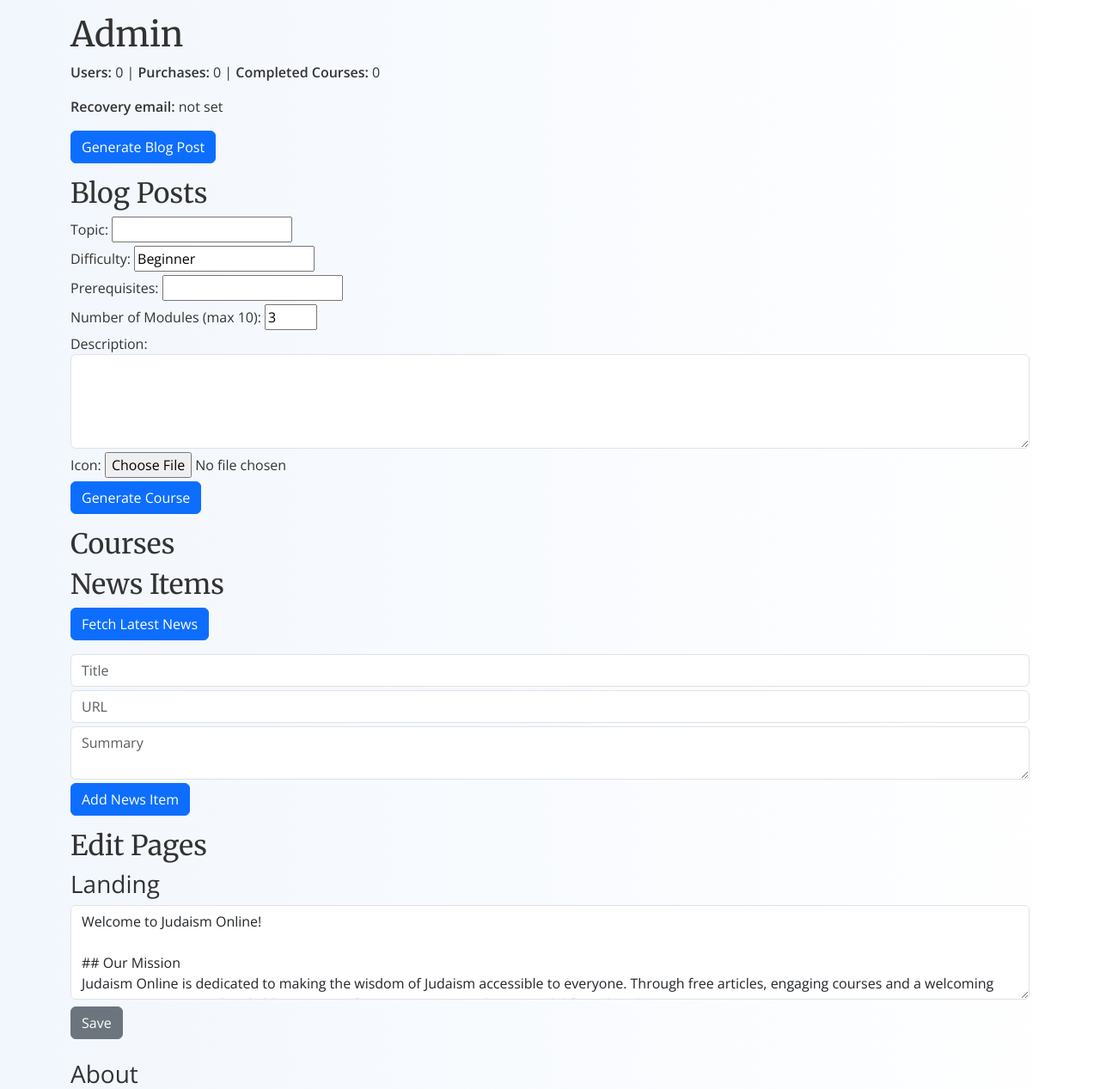
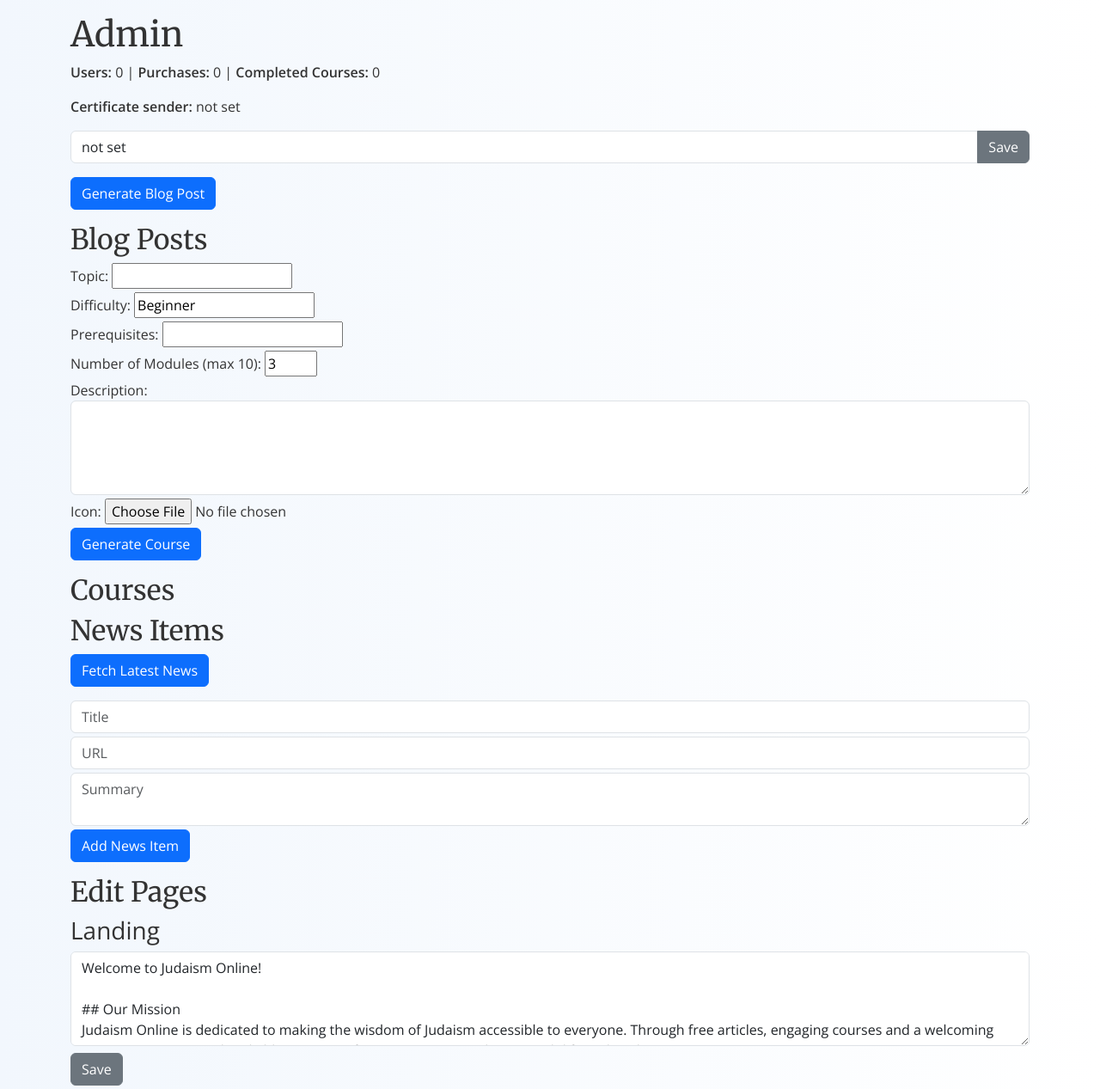
Before and after one commit to streamlinecoreinitiative/judaismonline1-hostgator, a Flask app: page /admin/ in a window 1280 px wide. Shown: the part 56-1323 px from the top of the page at 86% size. Run offline with Flask 3, Linux system fonts and the light colour scheme; parts of the project's set-up code (start-up, migrations or seed data) failed here and were passed over; some libraries are stand-ins or nearby versions.

Commit message:
Add email PDF certificate feature

```diff
--- a/app.py
+++ b/app.py
@@ -1,5 +1,8 @@
 import datetime
 import os
+from io import BytesIO
+import smtplib
+from email.message import EmailMessage
 
 from flask import (
     Flask,
@@ -19,6 +22,8 @@ import random
 import requests
 from werkzeug.utils import secure_filename
 from sqlalchemy import inspect, text
+from reportlab.lib.pagesizes import letter
+from reportlab.pdfgen import canvas
 
 app = Flask(__name__)
 app.config['SQLALCHEMY_DATABASE_URI'] = 'sqlite:///site.db'
@@ -151,6 +156,27 @@ class CompletedCourse(db.Model):
     course = db.relationship('Course')
 
 
+class SiteSetting(db.Model):
+    id = db.Column(db.Integer, primary_key=True)
+    key = db.Column(db.String(50), unique=True, nullable=False)
+    value = db.Column(db.Text)
+
+
+def get_setting(key: str, default: str | None = None) -> str | None:
+    setting = SiteSetting.query.filter_by(key=key).first()
+    return setting.value if setting else default
+
+
+def set_setting(key: str, value: str) -> None:
+    setting = SiteSetting.query.filter_by(key=key).first()
+    if setting:
+        setting.value = value
+    else:
+        setting = SiteSetting(key=key, value=value)
+        db.session.add(setting)
+    db.session.commit()
+
+
 def require_login():
     if not session.get("logged_in"):
         return redirect(url_for("login"))
@@ -241,6 +267,45 @@ def parse_json_response(text: str):
         except Exception:
             pass
     return None
+
+
+def generate_certificate_pdf(name: str, course: str, score: int) -> bytes:
+    buffer = BytesIO()
+    c = canvas.Canvas(buffer, pagesize=letter)
+    c.setFont("Helvetica-Bold", 24)
+    c.drawCentredString(300, 720, "Certificate of Completion")
+    c.setFont("Helvetica", 16)
+    c.drawCentredString(300, 680, f"Awarded to {name}")
+    c.drawCentredString(300, 650, f"Course: {course}")
+    c.drawCentredString(300, 620, f"Score: {score}")
+    c.drawCentredString(300, 590, datetime.date.today().strftime("%B %d, %Y"))
+    c.showPage()
+    c.save()
+    buffer.seek(0)
+    return buffer.read()
+
+
+def send_email(to_addr: str, subject: str, body: str, attachment: bytes | None = None) -> None:
+    msg = EmailMessage()
+    sender = get_setting("admin_email") or os.environ.get("ADMIN_EMAIL")
+    if not sender:
+        return
+    msg["From"] = sender
+    msg["To"] = to_addr
+    msg["Subject"] = subject
+    msg.set_content(body)
+    if attachment:
+        msg.add_attachment(attachment, maintype="application", subtype="pdf", filename="certificate.pdf")
+    server = os.environ.get("SMTP_SERVER")
+    port = int(os.environ.get("SMTP_PORT", "587"))
+    user = os.environ.get("SMTP_USER")
+    password = os.environ.get("SMTP_PASSWORD")
+    if server:
+        with smtplib.SMTP(server, port) as smtp:
+            smtp.starttls()
+            if user and password:
+                smtp.login(user, password)
+            smtp.send_message(msg)
 
 
 def clean_module_content(html: str, title: str) -> str:
@@ -431,6 +496,8 @@ def create_tables():
         else:
             page.content = content
     db.session.commit()
+    if not get_setting("admin_email") and os.environ.get("ADMIN_EMAIL"):
+        set_setting("admin_email", os.environ.get("ADMIN_EMAIL"))
 
 
 @app.route("/")
@@ -588,6 +655,7 @@ def certificate(course_id):
     if not quiz_passed:
         abort(403)
     name = None
+    sent = False
     if request.method == "POST":
         if request.form.get("support") and session.get("user_id"):
             db.session.add(
@@ -595,13 +663,24 @@ def certificate(course_id):
             )
             db.session.commit()
         name = request.form.get("name", "").strip()
+        email = request.form.get("email", "").strip()
         if session.get("user_id"):
             db.session.merge(
                 CompletedCourse(user_id=session["user_id"], course_id=course_id)
             )
             db.session.commit()
+        score = session.get("quiz_scores", {}).get(str(course_id), 0)
+        if name and email:
+            pdf = generate_certificate_pdf(name, course.title, score)
+            send_email(
+                email,
+                f"Your {course.title} certificate",
+                "Congratulations on completing the course!",
+                pdf,
+            )
+            sent = True
     return render_template(
-        "certificate.html", course=course, sections=sections, name=name
+        "certificate.html", course=course, sections=sections, name=name, sent=sent
     )
 
 
@@ -660,6 +739,9 @@ def course_quiz(course_id):
     )
     score = None
     passed = session.get("quiz_passed", {}).get(str(course_id))
+    stored_scores = session.get("quiz_scores", {})
+    if str(course_id) in stored_scores:
+        score = stored_scores[str(course_id)]
     if request.method == "POST":
         correct = 0
         for q in questions:
@@ -667,10 +749,11 @@ def course_quiz(course_id):
             if answer == q.answer:
                 correct += 1
         score = correct
+        session.setdefault("quiz_scores", {})[str(course_id)] = correct
         passed = correct >= 8
         if passed:
             session.setdefault("quiz_passed", {})[str(course_id)] = True
-            session.modified = True
+        session.modified = True
     return render_template(
         "course_quiz.html",
         course=course,
@@ -829,6 +912,10 @@ def admin():
             if page:
                 page.content = content
                 db.session.commit()
+        elif action == "update_setting":
+            key = request.form.get("key")
+            value = request.form.get("value", "")
+            set_setting(key, value)
         return redirect(url_for("admin"))
     pages = Page.query.all()
     posts = BlogPost.query.order_by(BlogPost.created_at.desc()).all()
@@ -837,7 +924,7 @@ def admin():
     user_count = User.query.count()
     purchase_count = Purchase.query.count()
     completion_count = CompletedCourse.query.count()
-    admin_email = os.environ.get("ADMIN_EMAIL", "not set")
+    admin_email = get_setting("admin_email") or os.environ.get("ADMIN_EMAIL", "not set")
     return render_template(
         "admin.html",
         pages=pages,
--- a/requirements.txt
+++ b/requirements.txt
@@ -5,3 +5,4 @@ Frozen-Flask
 requests
 markdown
 cryptography
+reportlab
--- a/templates/admin.html
+++ b/templates/admin.html
@@ -2,7 +2,15 @@
 {% block content %}
 <h1>Admin</h1>
 <p><strong>Users:</strong> {{ user_count }} | <strong>Purchases:</strong> {{ purchase_count }} | <strong>Completed Courses:</strong> {{ completion_count }}</p>
-<p><strong>Recovery email:</strong> {{ admin_email }}</p>
+<p><strong>Certificate sender:</strong> {{ admin_email }}</p>
+<form method="post" class="mb-3">
+  <input type="hidden" name="action" value="update_setting">
+  <input type="hidden" name="key" value="admin_email">
+  <div class="input-group">
+    <input type="email" name="value" class="form-control" placeholder="Sender email" value="{{ admin_email }}">
+    <button class="btn btn-secondary" type="submit">Save</button>
+  </div>
+</form>
 <form method="post" class="mb-3 show-spinner">
   <input type="hidden" name="action" value="blog">
   <button class="btn btn-primary" type="submit">Generate Blog Post</button>
```
Also changed, not shown: templates/certificate.html (+7 -1 lines), README.md.
